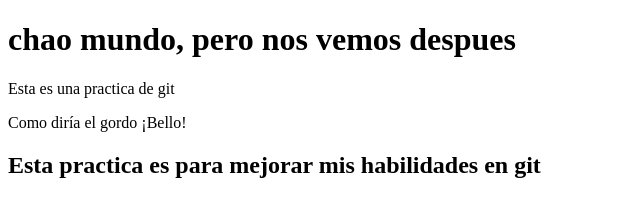
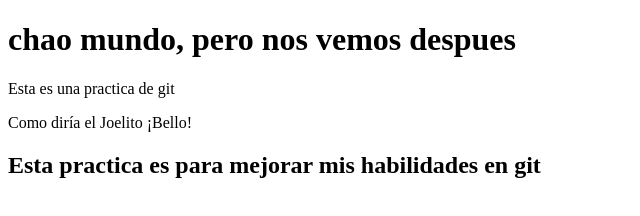
Before and after one commit to Noemi2022/PracticasJimyGit, a plain HTML site: page index.html in a window 1280 px wide. Shown: the full height of the page, 0-640 px from the left. Drawn offline with Linux system fonts and the light colour scheme.

Commit message:
Joelito bello

```diff
--- a/index.html
+++ b/index.html
@@ -8,7 +8,7 @@
 <body>
    <h1>chao mundo, pero nos vemos despues</h1>
    <p>Esta es una practica de git</p>
-   <p>Como diría el gordo ¡Bello!</p>
+   <p>Como diría el Joelito ¡Bello!</p>
     <h2>Esta practica es para mejorar mis habilidades en git</h2>
 </body>
 </html>
```
